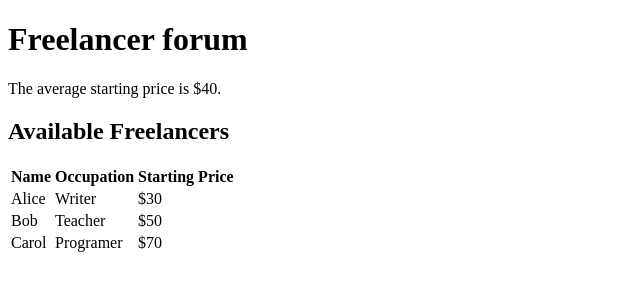
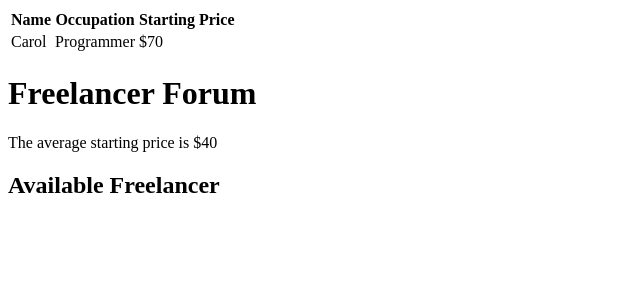
Before and after one commit to JSBushapa/Unit2.FreelancerForum, a plain HTML site: page index.html in a window 1280 px wide. Shown: the whole page, without its empty margins (0-640 px from the left). Drawn offline with Linux system fonts and the light colour scheme.

Commit message:
atempted to create html elements with JS only

```diff
--- a/index.html
+++ b/index.html
@@ -8,34 +8,13 @@
    <script defer src="script.js"></script>
 </head>
 <body>
-    <main class="mainContent">
-        <h1 class="mainHeader">Freelancer forum</h1>
-        <!-- <h3>The average starting price is $40</h3> -->
-        <p class="mainHeader">The average starting price is $40.</p>
+    <main>
 
-        <h2 class="mainHeader">Available Freelancers</h2>
 
-        <table class="tableContent">
-            <tr>
-                <th>Name</th>
-                <th>Occupation</th>
-                <th>Starting Price</th>
-            </tr>
-            <tr>
-                <td>Alice</td>
-                <td>Writer</td>
-                <td> $30</td>
-            </tr>
-            <tr>
-                <td>Bob</td>
-                <td>Teacher</td>
-                <td> $50</td>
-            </tr>
-            <tr>
-                <td>Carol</td>
-                <td>Programer</td>
-                <td> $70</td>
-            </tr>
+        <table>
+            <thead></thead>
+            <tbody></tbody>
+
         </table>
 
     </main>
--- a/script.js
+++ b/script.js
@@ -1,7 +1,58 @@
-const mainT = document.querySelector("mainContent");
-const tableHead = document.createElement("th");
-tableHead.textContent = "Name";
-// mainT.append(tableHead);
+const main = document.querySelector("main");
+const tableHead = document.querySelector("thead");
+const tableBody = document.querySelector("tbody");
+
+
+
+
+
+const h1 = document.createElement("h1");
+const p = document.createElement("p");
+const h2 = document.createElement("h2");
+
+const th1 = document.createElement("th");
+const th2 = document.createElement("th");
+const th3 = document.createElement("th");
+
+const td1 = document.createElement("td");
+const td2 = document.createElement("td");
+const td3 = document.createElement("td");
+
+h1.textContent = "Freelancer Forum";
+p.textContent = "The average starting price is $40";
+h2.textContent = "Available Freelancer";
+
+th1.textContent = "Name";
+th2.textContent = "Occupation";
+th3.textContent = "Starting Price";
+
+td1.textContent = "Alice";
+td2.textContent = "Writer";
+td3.textContent = "$30";
+
+td1.textContent = "Bob";
+td2.textContent = "teacher";
+td3.textContent = "$50";
+
+td1.textContent = "Carol";
+td2.textContent = "Programmer";
+td3.textContent = "$70";
+
+
+
+tableHead.append(th1);
+tableHead.append(th2);
+tableHead.append(th3);
+
+tableBody.append(td1);
+tableBody.append(td2);
+tableBody.append(td3);
+
+main.append(h1);
+main.append(p);
+main.append(h2);
+
+
 
 
 
```
